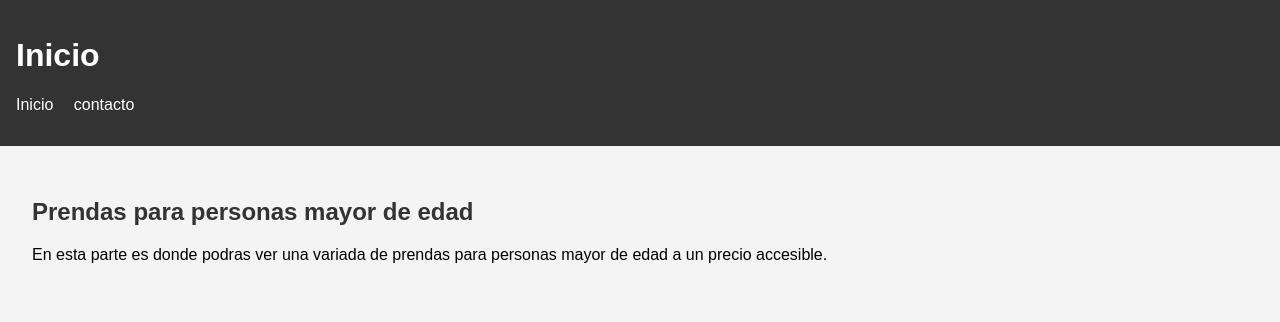
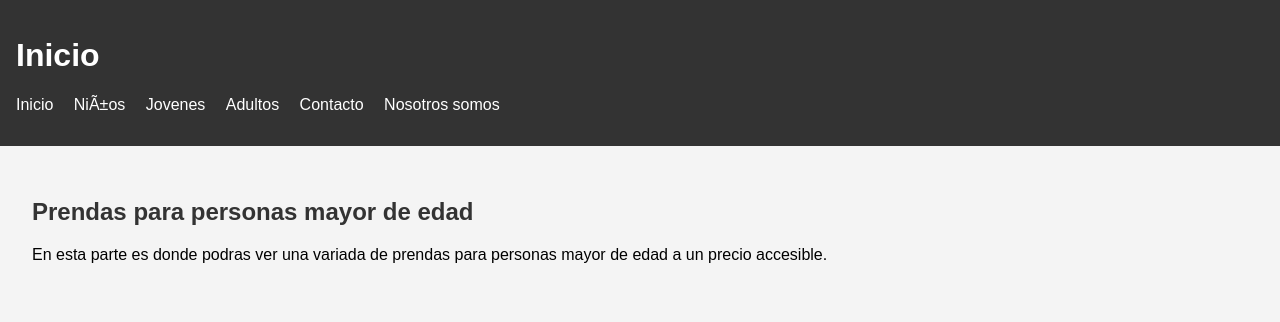
Before and after one commit to TejadaDiego/New-Fashion-Vsion, a plain HTML site: page adultos.html in a window 1280 px wide. Shown: the top 322 px of the page. Drawn offline with Linux system fonts and the light colour scheme.

Commit message:
Update adultos.html

```diff
--- a/adultos.html
+++ b/adultos.html
@@ -12,8 +12,12 @@
     <h1>Inicio</h1>
     <nav>
         <ul>
-            <li><a href="inicio.html">Inicio</a></li>
-            <li><a href="contacto.html">contacto</a></li>
+         <li><a href="index1.html">Inicio</a></li>
+         <li><a href="niños.html">Niños</a></li>
+         <li><a href="jovenes.html">Jovenes</a></li>
+         <li><a href="adultos.html">Adultos</a></li>
+         <li><a href="contacto.html">Contacto</a></li>
+         <li><a href="sobre-nosotros.html">Nosotros somos</a></li>
         </ul>
     </nav>
 </header>
```
